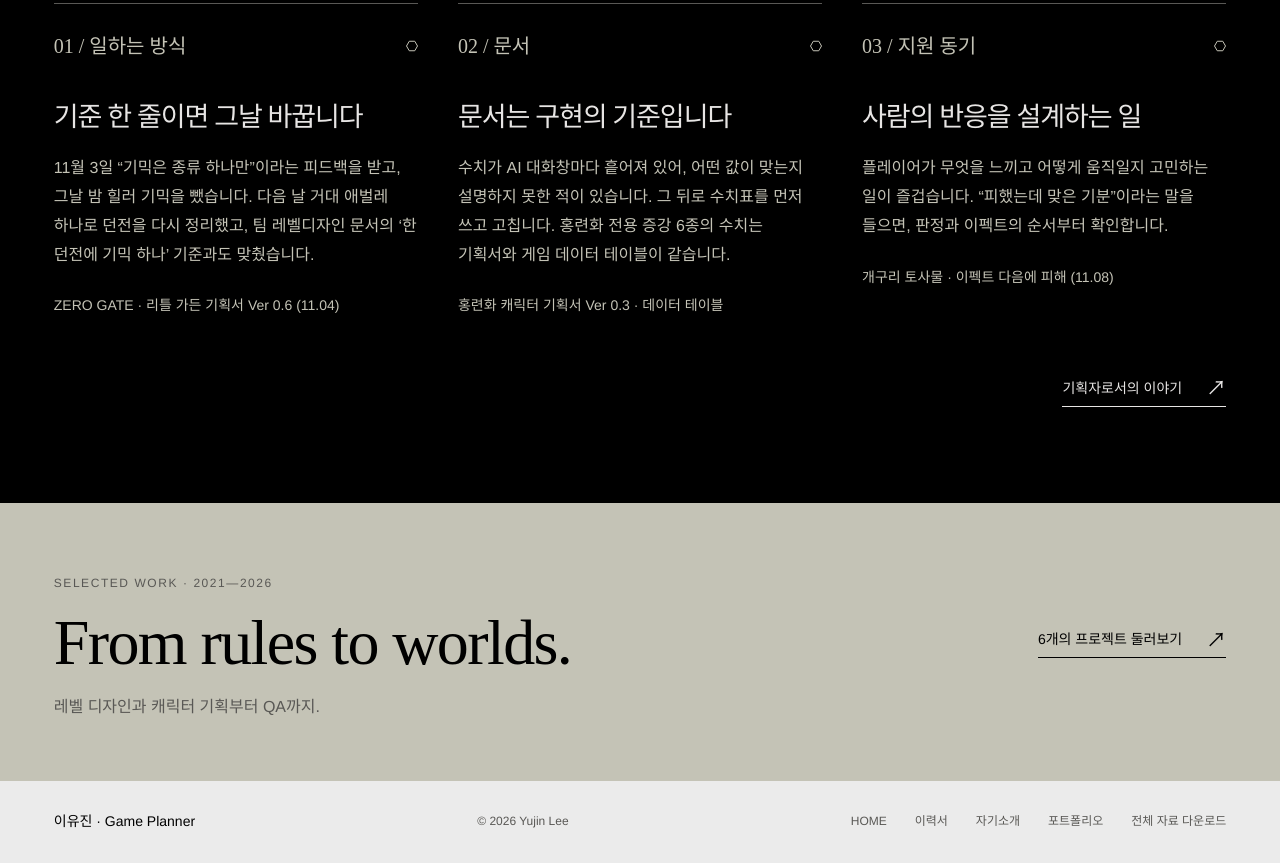
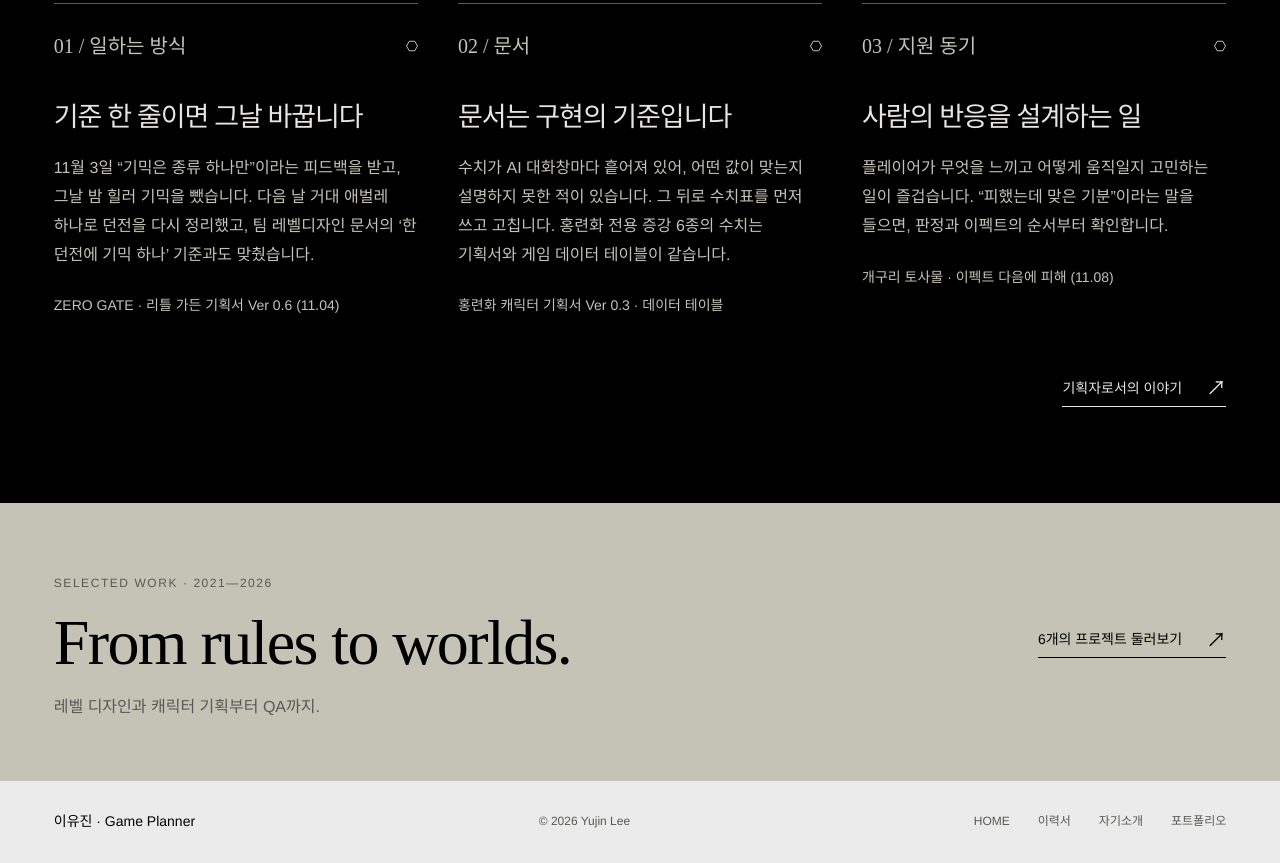
Before and after one commit to yoojrdr3/MyStory, a plain HTML site: page index.html in a window 1280 px wide. Shown: the part 1076-1939 px from the top of the page. Drawn offline with Linux system fonts and the light colour scheme.

Commit message:
Remove the broken full-download zip link from the footer
Each project already offers its own PDF downloads, and the zip file was never in the repo.

Co-Authored-By: Claude Opus 5.5 <noreply@anthropic.com>

```diff
--- a/index.html
+++ b/index.html
@@ -386,7 +386,7 @@
     <section class="project-end"><div><p class="eyebrow" style="margin-bottom:24px" data-edit-id="text-266">Let’s create the next experience.</p><h2 class="serif" data-edit-id="text-267">The next chapter.</h2><p data-edit-id="text-268">규칙이 경험이 되는 다음 게임을 함께 만들고 싶습니다.</p></div><a class="pill light" href="mailto:Yoojrdr3@gmail.com">이메일로 연락하기 <span class="arrow" aria-hidden="true">↗</span></a></section>
   </section>
 </main>
-<footer class="site-footer"><div><span class="footer-name" data-edit-id="text-269">이유진 · Game Planner</span></div><div class="footer-year" data-edit-id="text-270">© 2026 Yujin Lee</div><nav class="footer-links" aria-label="하단 페이지 이동"><a href="#home">HOME</a><a href="#resume">이력서</a><a href="#about" aria-current="page">자기소개</a><a href="#portfolio">포트폴리오</a><a href="이유진_게임기획_포트폴리오_다운로드.zip" download="">전체 자료 다운로드</a></nav></footer>
+<footer class="site-footer"><div><span class="footer-name" data-edit-id="text-269">이유진 · Game Planner</span></div><div class="footer-year" data-edit-id="text-270">© 2026 Yujin Lee</div><nav class="footer-links" aria-label="하단 페이지 이동"><a href="#home">HOME</a><a href="#resume">이력서</a><a href="#about" aria-current="page">자기소개</a><a href="#portfolio">포트폴리오</a></nav></footer>
 <button class="editor-gear" id="editor-gear" type="button" aria-label="포트폴리오 편집기 열기" aria-controls="editor-panel" aria-expanded="false">
   <svg viewBox="0 0 24 24" aria-hidden="true"><path d="M12 15.25A3.25 3.25 0 1 0 12 8.75a3.25 3.25 0 0 0 0 6.5Z"></path><path d="M19.4 15a1.7 1.7 0 0 0 .34 1.88l.06.06-1.86 1.86-.06-.06A1.7 1.7 0 0 0 16 18.4a1.7 1.7 0 0 0-1 .6 1.7 1.7 0 0 0-.4 1.1V20h-2.6v-.09A1.7 1.7 0 0 0 11 18.3a1.7 1.7 0 0 0-1.88.34l-.06.06-1.86-1.86.06-.06A1.7 1.7 0 0 0 7.6 15a1.7 1.7 0 0 0-.6-1 1.7 1.7 0 0 0-1.1-.4H5.8V11h.09A1.7 1.7 0 0 0 7.5 10a1.7 1.7 0 0 0-.34-1.88l-.06-.06L8.96 6.2l.06.06A1.7 1.7 0 0 0 10.9 6a1.7 1.7 0 0 0 1-.6 1.7 1.7 0 0 0 .4-1.1V4.2h2.6v.09A1.7 1.7 0 0 0 16 5.9a1.7 1.7 0 0 0 1.88-.34l.06-.06 1.86 1.86-.06.06A1.7 1.7 0 0 0 19.4 9.3c.14.37.36.72.66 1 .3.26.69.4 1.09.4h.09v2.6h-.09a1.7 1.7 0 0 0-1.75 1.7Z"></path></svg>
 </button>
```
